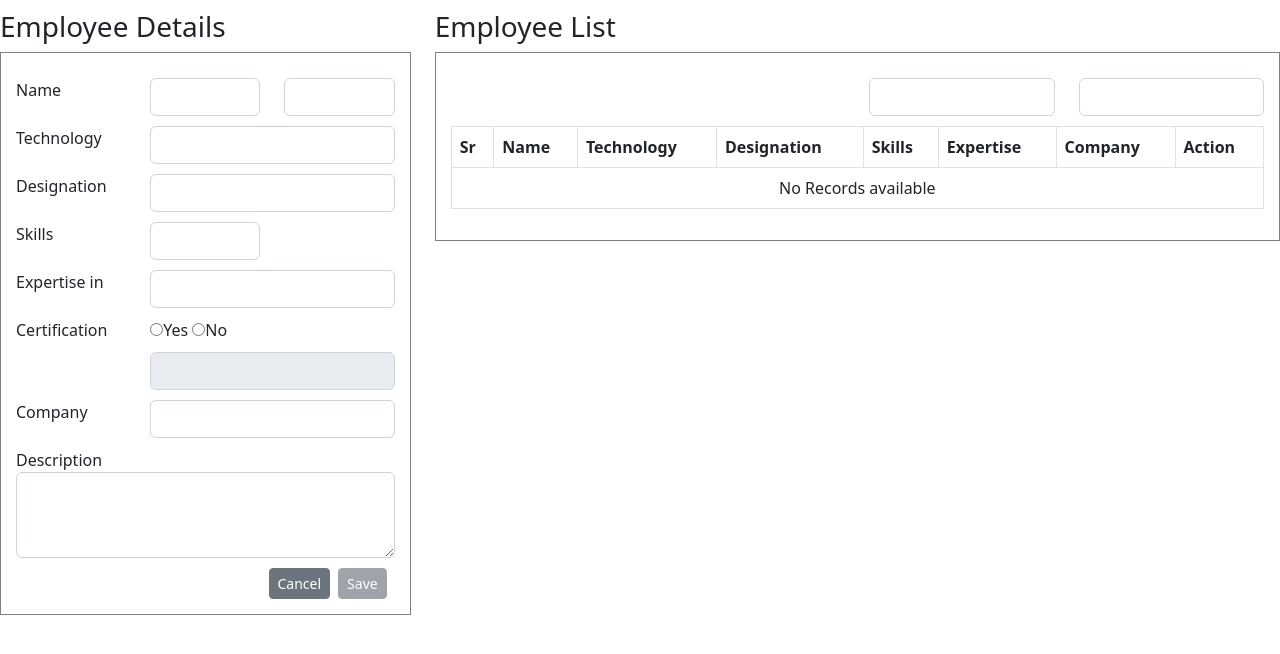
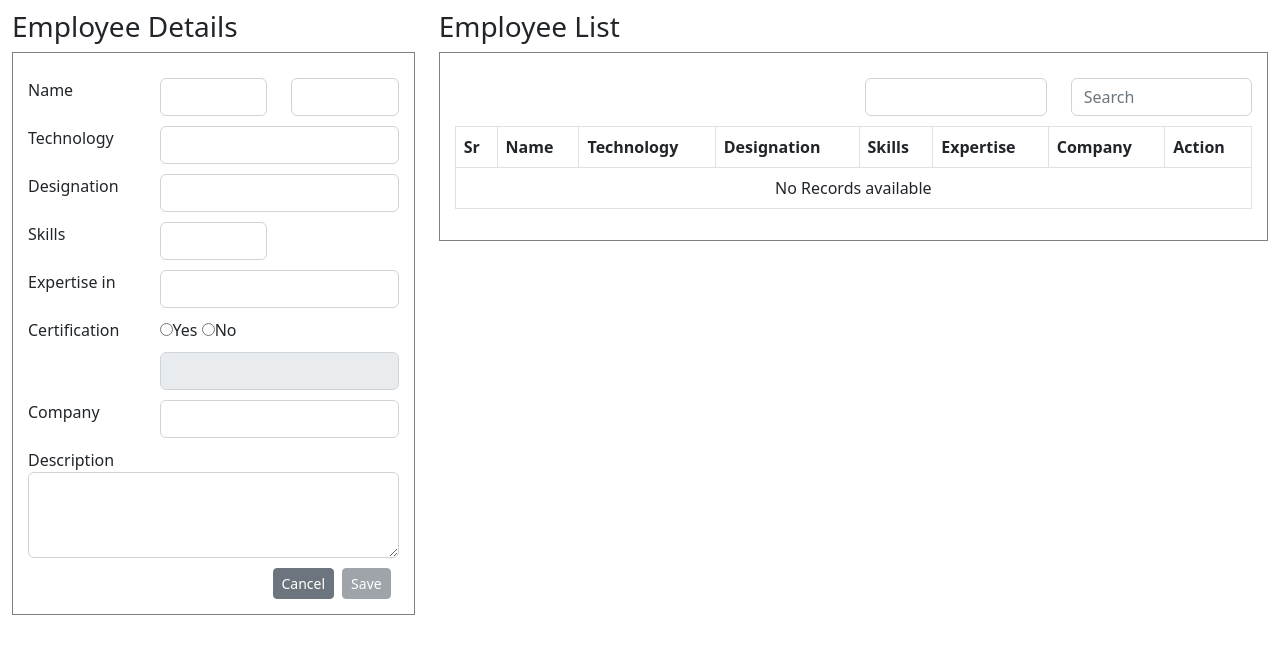
Before and after one commit to atique08642/Angular-CRUD, an Angular app: page / in a window 1280 px wide. Shown: the top 654 px of the page. Built offline with nearby package versions, Linux system fonts and the light colour scheme.

Commit message:
Added container in HTML file

```diff
--- a/src/app/employee/employee.component.html
+++ b/src/app/employee/employee.component.html
@@ -1,3 +1,4 @@
+<div class="container-fluid">
     <div class="row">
         <div class="col-md-4">
         <h3>Employee Details</h3>
@@ -143,7 +144,7 @@
                         </select>
                     </div>
                     <div class="col-md-3">
-                    <input type="text"  [(ngModel)] = "searchText" (ngModelChange)="onSearch()" class="form-control"/>
+                        <input type="text" placeholder="Search" [(ngModel)] = "searchText" (ngModelChange)="onSearch()" class="form-control"/>
                     </div>
                 </div>
                 <div class="row">
@@ -191,3 +192,4 @@
         </div>
         </div>
     </div>
+</div>
```
Lines whose indentation alone changed are shown as unchanged.
